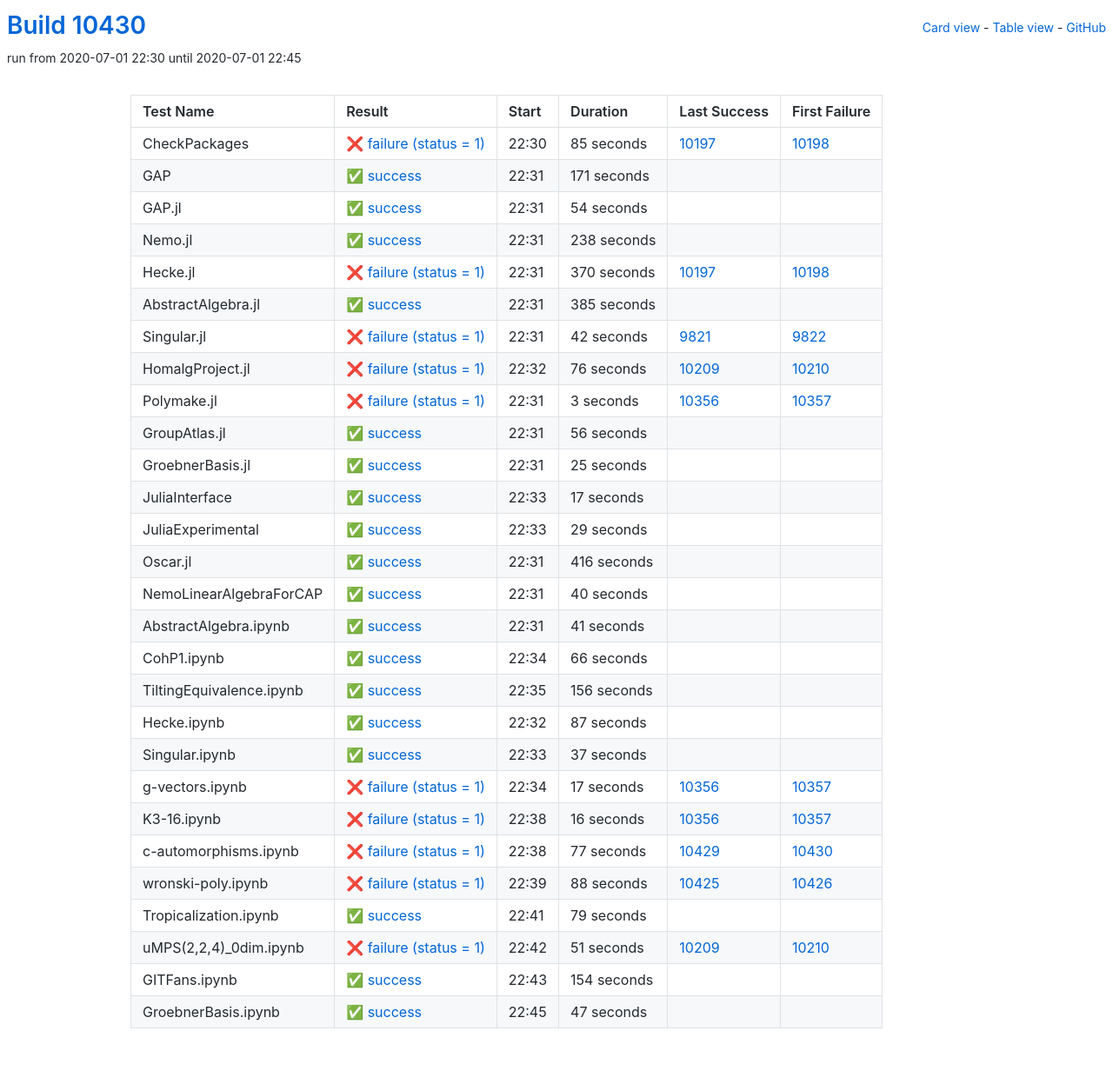
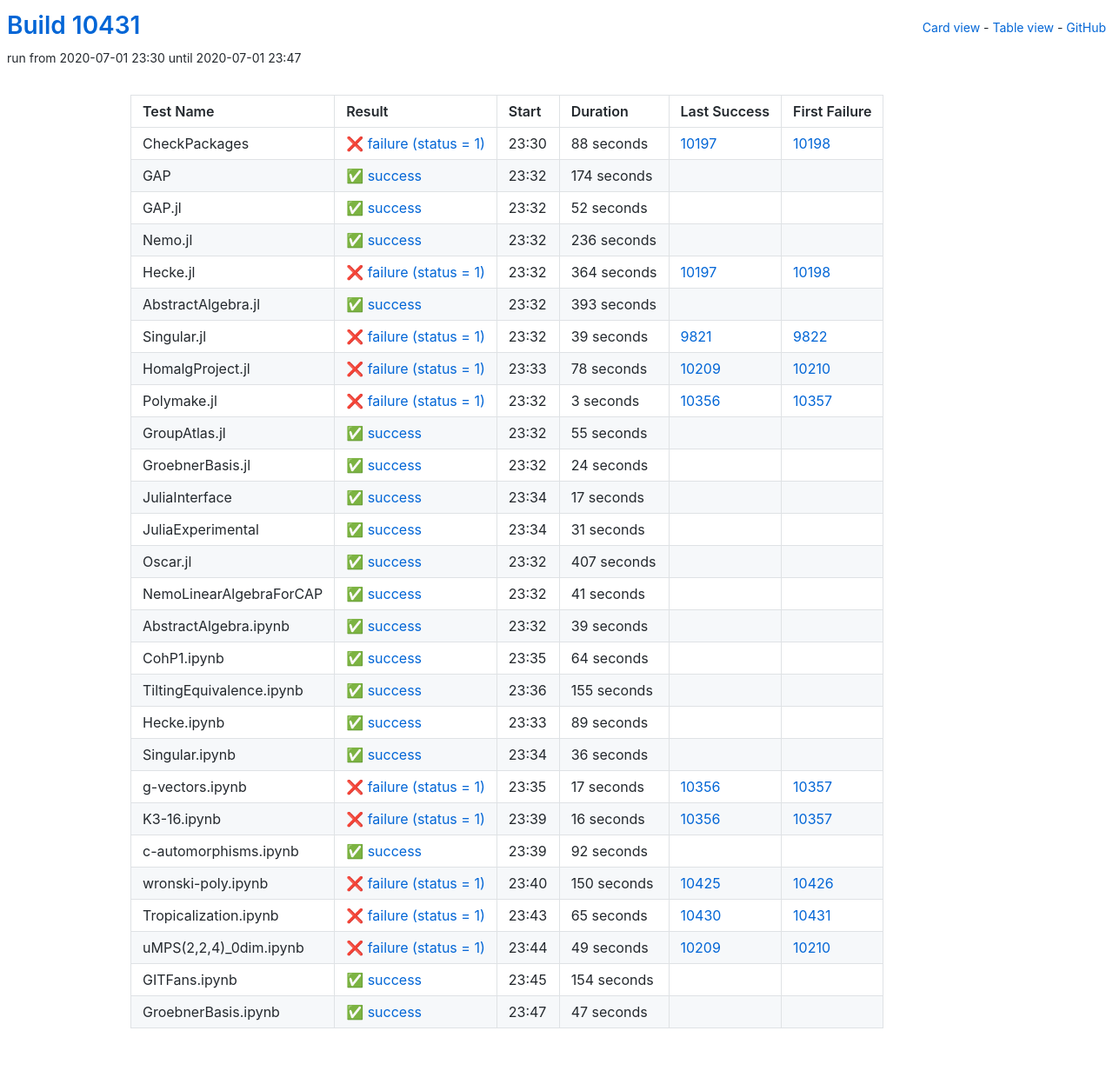
Before and after one commit to oscar-system/oscar-ci-status, a Jekyll site: the page built from table.html, in a window 1280 px wide. Shown: the whole page at 87% size. Built offline with Jekyll 4.4.1, drawn with Linux system fonts in a browser that asks for light colours.

Commit message:
Build #10431

```diff
--- a/_data/ci.yml
+++ b/_data/ci.yml
@@ -1,6 +1,6 @@
 ---
-build: 10430
-build_url: https://oscarci.mathematik.uni-kl.de/job/oscar/10430/
+build: 10431
+build_url: https://oscarci.mathematik.uni-kl.de/job/oscar/10431/
 job: oscar
 organization: oscar-system
 repo: oscar-ci-status
@@ -8,104 +8,104 @@ repourl: https://github.com/oscar-system/oscar-ci-status
 tests:
 - name: CheckPackages
   id: checkpackages
-  log: https://oscarci.mathematik.uni-kl.de/job/oscar/10430/artifact/logs/build-10430/CheckPackages.log
-  start: 2020-07-01 22:30
+  log: https://oscarci.mathematik.uni-kl.de/job/oscar/10431/artifact/logs/build-10431/CheckPackages.log
+  start: 2020-07-01 23:30
   success: false
   exitcode: 1
   status: failure
-  duration: 85
+  duration: 88
   last_success: 10197
   last_success_url: https://oscarci.mathematik.uni-kl.de/job/oscar/10197/
   first_failure: 10198
   first_failure_url: https://oscarci.mathematik.uni-kl.de/job/oscar/10198/
 - name: GAP
   id: gap
-  log: https://oscarci.mathematik.uni-kl.de/job/oscar/10430/artifact/logs/build-10430/GAP.log
-  start: 2020-07-01 22:31
+  log: https://oscarci.mathematik.uni-kl.de/job/oscar/10431/artifact/logs/build-10431/GAP.log
+  start: 2020-07-01 23:32
   success: true
   exitcode: 0
   status: success
-  duration: 171
+  duration: 174
   last_success: false
   last_success_url:
   first_failure: false
   first_failure_url:
 - name: GAP.jl
   id: gap-jl
-  log: https://oscarci.mathematik.uni-kl.de/job/oscar/10430/artifact/logs/build-10430/GAP.jl.log
-  start: 2020-07-01 22:31
+  log: https://oscarci.mathematik.uni-kl.de/job/oscar/10431/artifact/logs/build-10431/GAP.jl.log
+  start: 2020-07-01 23:32
   success: true
   exitcode: 0
   status: success
-  duration: 54
+  duration: 52
   last_success: false
   last_success_url:
   first_failure: false
   first_failure_url:
 - name: Nemo.jl
   id: nemo-jl
-  log: https://oscarci.mathematik.uni-kl.de/job/oscar/10430/artifact/logs/build-10430/Nemo.jl.log
-  start: 2020-07-01 22:31
+  log: https://oscarci.mathematik.uni-kl.de/job/oscar/10431/artifact/logs/build-10431/Nemo.jl.log
+  start: 2020-07-01 23:32
   success: true
   exitcode: 0
   status: success
-  duration: 238
+  duration: 236
   last_success: false
   last_success_url:
   first_failure: false
   first_failure_url:
 - name: Hecke.jl
   id: hecke-jl
-  log: https://oscarci.mathematik.uni-kl.de/job/oscar/10430/artifact/logs/build-10430/Hecke.jl.log
-  start: 2020-07-01 22:31
+  log: https://oscarci.mathematik.uni-kl.de/job/oscar/10431/artifact/logs/build-10431/Hecke.jl.log
+  start: 2020-07-01 23:32
   success: false
   exitcode: 1
   status: failure
-  duration: 370
+  duration: 364
   last_success: 10197
   last_success_url: https://oscarci.mathematik.uni-kl.de/job/oscar/10197/
   first_failure: 10198
   first_failure_url: https://oscarci.mathematik.uni-kl.de/job/oscar/10198/
 - name: AbstractAlgebra.jl
   id: abstractalgebra-jl
-  log: https://oscarci.mathematik.uni-kl.de/job/oscar/10430/artifact/logs/build-10430/AbstractAlgebra.jl.log
-  start: 2020-07-01 22:31
+  log: https://oscarci.mathematik.uni-kl.de/job/oscar/10431/artifact/logs/build-10431/AbstractAlgebra.jl.log
+  start: 2020-07-01 23:32
   success: true
   exitcode: 0
   status: success
-  duration: 385
+  duration: 393
   last_success: false
   last_success_url:
   first_failure: false
   first_failure_url:
 - name: Singular.jl
   id: singular-jl
-  log: https://oscarci.mathematik.uni-kl.de/job/oscar/10430/artifact/logs/build-10430/Singular.jl.log
-  start: 2020-07-01 22:31
+  log: https://oscarci.mathematik.uni-kl.de/job/oscar/10431/artifact/logs/build-10431/Singular.jl.log
+  start: 2020-07-01 23:32
   success: false
   exitcode: 1
   status: failure
-  duration: 42
+  duration: 39
   last_success: 9821
   last_success_url: https://oscarci.mathematik.uni-kl.de/job/oscar/9821/
   first_failure: 9822
   first_failure_url: https://oscarci.mathematik.uni-kl.de/job/oscar/9822/
 - name: HomalgProject.jl
   id: homalgproject-jl
-  log: https://oscarci.mathematik.uni-kl.de/job/oscar/10430/artifact/logs/build-10430/HomalgProject.jl.log
-  start: 2020-07-01 22:32
+  log: https://oscarci.mathematik.uni-kl.de/job/oscar/10431/artifact/logs/build-10431/HomalgProject.jl.log
+  start: 2020-07-01 23:33
   success: false
   exitcode: 1
   status: failure
-  duration: 76
+  duration: 78
   last_success: 10209
   last_success_url: https://oscarci.mathematik.uni-kl.de/job/oscar/10209/
   first_failure: 10210
   first_failure_url: https://oscarci.mathematik.uni-kl.de/job/oscar/10210/
 - name: Polymake.jl
   id: polymake-jl
-  log: https://oscarci.mathematik.uni-kl.de/job/oscar/10430/artifact/logs/build-10430/Polymake.jl.log
-  start: 2020-07-01 22:31
+  log: https://oscarci.mathematik.uni-kl.de/job/oscar/10431/artifact/logs/build-10431/Polymake.jl.log
+  start: 2020-07-01 23:32
   success: false
   exitcode: 1
   status: failure
@@ -116,32 +116,32 @@ tests:
   first_failure_url: https://oscarci.mathematik.uni-kl.de/job/oscar/10357/
 - name: GroupAtlas.jl
   id: groupatlas-jl
-  log: https://oscarci.mathematik.uni-kl.de/job/oscar/10430/artifact/logs/build-10430/GroupAtlas.jl.log
-  start: 2020-07-01 22:31
+  log: https://oscarci.mathematik.uni-kl.de/job/oscar/10431/artifact/logs/build-10431/GroupAtlas.jl.log
+  start: 2020-07-01 23:32
   success: true
   exitcode: 0
   status: success
-  duration: 56
+  duration: 55
   last_success: false
   last_success_url:
   first_failure: false
   first_failure_url:
 - name: GroebnerBasis.jl
   id: groebnerbasis-jl
-  log: https://oscarci.mathematik.uni-kl.de/job/oscar/10430/artifact/logs/build-10430/GroebnerBasis.jl.log
-  start: 2020-07-01 22:31
+  log: https://oscarci.mathematik.uni-kl.de/job/oscar/10431/artifact/logs/build-10431/GroebnerBasis.jl.log
+  start: 2020-07-01 23:32
   success: true
   exitcode: 0
   status: success
-  duration: 25
+  duration: 24
   last_success: false
   last_success_url:
   first_failure: false
   first_failure_url:
 - name: JuliaInterface
   id: juliainterface
-  log: https://oscarci.mathematik.uni-kl.de/job/oscar/10430/artifact/logs/build-10430/JuliaInterface.log
-  start: 2020-07-01 22:33
+  log: https://oscarci.mathematik.uni-kl.de/job/oscar/10431/artifact/logs/build-10431/JuliaInterface.log
+  start: 2020-07-01 23:34
   success: true
   exitcode: 0
   status: success
@@ -152,44 +152,32 @@ tests:
   first_failure_url:
 - name: JuliaExperimental
   id: juliaexperimental
-  log: https://oscarci.mathematik.uni-kl.de/job/oscar/10430/artifact/logs/build-10430/JuliaExperimental.log
-  start: 2020-07-01 22:33
+  log: https://oscarci.mathematik.uni-kl.de/job/oscar/10431/artifact/logs/build-10431/JuliaExperimental.log
+  start: 2020-07-01 23:34
   success: true
   exitcode: 0
   status: success
-  duration: 29
+  duration: 31
   last_success: false
   last_success_url:
   first_failure: false
   first_failure_url:
 - name: Oscar.jl
   id: oscar-jl
-  log: https://oscarci.mathematik.uni-kl.de/job/oscar/10430/artifact/logs/build-10430/Oscar.jl.log
-  start: 2020-07-01 22:31
+  log: https://oscarci.mathematik.uni-kl.de/job/oscar/10431/artifact/logs/build-10431/Oscar.jl.log
+  start: 2020-07-01 23:32
   success: true
   exitcode: 0
   status: success
-  duration: 416
+  duration: 407
   last_success: false
   last_success_url:
   first_failure: false
   first_failure_url:
 - name: NemoLinearAlgebraForCAP
   id: nemolinearalgebraforcap
-  log: https://oscarci.mathematik.uni-kl.de/job/oscar/10430/artifact/logs/build-10430/NemoLinearAlgebraForCAP.log
-  start: 2020-07-01 22:31
-  success: true
-  exitcode: 0
-  status: success
-  duration: 40
-  last_success: false
-  last_success_url:
-  first_failure: false
-  first_failure_url:
-- name: AbstractAlgebra.ipynb
-  id: abstractalgebra-ipynb
-  log: https://oscarci.mathematik.uni-kl.de/job/oscar/10430/artifact/logs/build-10430/AbstractAlgebra.ipynb.log
-  start: 2020-07-01 22:31
+  log: https://oscarci.mathematik.uni-kl.de/job/oscar/10431/artifact/logs/build-10431/NemoLinearAlgebraForCAP.log
+  start: 2020-07-01 23:32
   success: true
   exitcode: 0
   status: success
@@ -198,58 +186,70 @@ tests:
   last_success_url:
   first_failure: false
   first_failure_url:
-- name: CohP1.ipynb
-  id: cohp1-ipynb
-  log: https://oscarci.mathematik.uni-kl.de/job/oscar/10430/artifact/logs/build-10430/CohP1.ipynb.log
-  start: 2020-07-01 22:34
+- name: AbstractAlgebra.ipynb
+  id: abstractalgebra-ipynb
+  log: https://oscarci.mathematik.uni-kl.de/job/oscar/10431/artifact/logs/build-10431/AbstractAlgebra.ipynb.log
+  start: 2020-07-01 23:32
   success: true
   exitcode: 0
   status: success
-  duration: 66
+  duration: 39
+  last_success: false
+  last_success_url:
+  first_failure: false
+  first_failure_url:
+- name: CohP1.ipynb
+  id: cohp1-ipynb
+  log: https://oscarci.mathematik.uni-kl.de/job/oscar/10431/artifact/logs/build-10431/CohP1.ipynb.log
+  start: 2020-07-01 23:35
+  success: true
+  exitcode: 0
+  status: success
+  duration: 64
   last_success: false
   last_success_url:
   first_failure: false
   first_failure_url:
 - name: TiltingEquivalence.ipynb
   id: tiltingequivalence-ipynb
-  log: https://oscarci.mathematik.uni-kl.de/job/oscar/10430/artifact/logs/build-10430/TiltingEquivalence.ipynb.log
-  start: 2020-07-01 22:35
+  log: https://oscarci.mathematik.uni-kl.de/job/oscar/10431/artifact/logs/build-10431/TiltingEquivalence.ipynb.log
+  start: 2020-07-01 23:36
   success: true
   exitcode: 0
   status: success
-  duration: 156
+  duration: 155
   last_success: false
   last_success_url:
   first_failure: false
   first_failure_url:
 - name: Hecke.ipynb
   id: hecke-ipynb
-  log: https://oscarci.mathematik.uni-kl.de/job/oscar/10430/artifact/logs/build-10430/Hecke.ipynb.log
-  start: 2020-07-01 22:32
+  log: https://oscarci.mathematik.uni-kl.de/job/oscar/10431/artifact/logs/build-10431/Hecke.ipynb.log
+  start: 2020-07-01 23:33
   success: true
   exitcode: 0
   status: success
-  duration: 87
+  duration: 89
   last_success: false
   last_success_url:
   first_failure: false
   first_failure_url:
 - name: Singular.ipynb
   id: singular-ipynb
-  log: https://oscarci.mathematik.uni-kl.de/job/oscar/10430/artifact/logs/build-10430/Singular.ipynb.log
-  start: 2020-07-01 22:33
+  log: https://oscarci.mathematik.uni-kl.de/job/oscar/10431/artifact/logs/build-10431/Singular.ipynb.log
+  start: 2020-07-01 23:34
   success: true
   exitcode: 0
   status: success
-  duration: 37
+  duration: 36
   last_success: false
   last_success_url:
   first_failure: false
   first_failure_url:
 - name: g-vectors.ipynb
   id: g-vectors-ipynb
-  log: https://oscarci.mathematik.uni-kl.de/job/oscar/10430/artifact/logs/build-10430/g-vectors.ipynb.log
-  start: 2020-07-01 22:34
+  log: https://oscarci.mathematik.uni-kl.de/job/oscar/10431/artifact/logs/build-10431/g-vectors.ipynb.log
+  start: 2020-07-01 23:35
   success: false
   exitcode: 1
   status: failure
@@ -260,8 +260,8 @@ tests:
   first_failure_url: https://oscarci.mathematik.uni-kl.de/job/oscar/10357/
 - name: K3-16.ipynb
   id: k3-16-ipynb
-  log: https://oscarci.mathematik.uni-kl.de/job/oscar/10430/artifact/logs/build-10430/K3-16.ipynb.log
-  start: 2020-07-01 22:38
+  log: https://oscarci.mathematik.uni-kl.de/job/oscar/10431/artifact/logs/build-10431/K3-16.ipynb.log
+  start: 2020-07-01 23:39
   success: false
   exitcode: 1
   status: failure
@@ -272,56 +272,56 @@ tests:
   first_failure_url: https://oscarci.mathematik.uni-kl.de/job/oscar/10357/
 - name: c-automorphisms.ipynb
   id: c-automorphisms-ipynb
-  log: https://oscarci.mathematik.uni-kl.de/job/oscar/10430/artifact/logs/build-10430/c-automorphisms.ipynb.log
-  start: 2020-07-01 22:38
+  log: https://oscarci.mathematik.uni-kl.de/job/oscar/10431/artifact/logs/build-10431/c-automorphisms.ipynb.log
+  start: 2020-07-01 23:39
+  success: true
+  exitcode: 0
+  status: success
+  duration: 92
+  last_success: false
+  last_success_url:
+  first_failure: false
+  first_failure_url:
+- name: wronski-poly.ipynb
+  id: wronski-poly-ipynb
+  log: https://oscarci.mathematik.uni-kl.de/job/oscar/10431/artifact/logs/build-10431/wronski-poly.ipynb.log
+  start: 2020-07-01 23:40
   success: false
   exitcode: 1
   status: failure
-  duration: 77
-  last_success: 10429
-  last_success_url: https://oscarci.mathematik.uni-kl.de/job/oscar/10429/
-  first_failure: 10430
-  first_failure_url: https://oscarci.mathematik.uni-kl.de/job/oscar/10430/
-- name: wronski-poly.ipynb
-  id: wronski-poly-ipynb
-  log: https://oscarci.mathematik.uni-kl.de/job/oscar/10430/artifact/logs/build-10430/wronski-poly.ipynb.log
-  start: 2020-07-01 22:39
-  success: false
-  exitcode: 1
-  status: failure
-  duration: 88
+  duration: 150
   last_success: 10425
   last_success_url: https://oscarci.mathematik.uni-kl.de/job/oscar/10425/
   first_failure: 10426
   first_failure_url: https://oscarci.mathematik.uni-kl.de/job/oscar/10426/
 - name: Tropicalization.ipynb
   id: tropicalization-ipynb
-  log: https://oscarci.mathematik.uni-kl.de/job/oscar/10430/artifact/logs/build-10430/Tropicalization.ipynb.log
-  start: 2020-07-01 22:41
-  success: true
-  exitcode: 0
-  status: success
-  duration: 79
-  last_success: false
-  last_success_url:
-  first_failure: false
-  first_failure_url:
-- name: uMPS(2,2,4)_0dim.ipynb
-  id: umps-2-2-4-0dim-ipynb
-  log: https://oscarci.mathematik.uni-kl.de/job/oscar/10430/artifact/logs/build-10430/uMPS-2-2-4-_0dim.ipynb.log
-  start: 2020-07-01 22:42
+  log: https://oscarci.mathematik.uni-kl.de/job/oscar/10431/artifact/logs/build-10431/Tropicalization.ipynb.log
+  start: 2020-07-01 23:43
   success: false
   exitcode: 1
   status: failure
-  duration: 51
+  duration: 65
+  last_success: 10430
+  last_success_url: https://oscarci.mathematik.uni-kl.de/job/oscar/10430/
+  first_failure: 10431
+  first_failure_url: https://oscarci.mathematik.uni-kl.de/job/oscar/10431/
+- name: uMPS(2,2,4)_0dim.ipynb
+  id: umps-2-2-4-0dim-ipynb
+  log: https://oscarci.mathematik.uni-kl.de/job/oscar/10431/artifact/logs/build-10431/uMPS-2-2-4-_0dim.ipynb.log
+  start: 2020-07-01 23:44
+  success: false
+  exitcode: 1
+  status: failure
+  duration: 49
   last_success: 10209
   last_success_url: https://oscarci.mathematik.uni-kl.de/job/oscar/10209/
   first_failure: 10210
   first_failure_url: https://oscarci.mathematik.uni-kl.de/job/oscar/10210/
 - name: GITFans.ipynb
   id: gitfans-ipynb
-  log: https://oscarci.mathematik.uni-kl.de/job/oscar/10430/artifact/logs/build-10430/GITFans.ipynb.log
-  start: 2020-07-01 22:43
+  log: https://oscarci.mathematik.uni-kl.de/job/oscar/10431/artifact/logs/build-10431/GITFans.ipynb.log
+  start: 2020-07-01 23:45
   success: true
   exitcode: 0
   status: success
@@ -332,8 +332,8 @@ tests:
   first_failure_url:
 - name: GroebnerBasis.ipynb
   id: groebnerbasis-ipynb
-  log: https://oscarci.mathematik.uni-kl.de/job/oscar/10430/artifact/logs/build-10430/GroebnerBasis.ipynb.log
-  start: 2020-07-01 22:45
+  log: https://oscarci.mathematik.uni-kl.de/job/oscar/10431/artifact/logs/build-10431/GroebnerBasis.ipynb.log
+  start: 2020-07-01 23:47
   success: true
   exitcode: 0
   status: success
```
Also changed, not shown: README.md.
